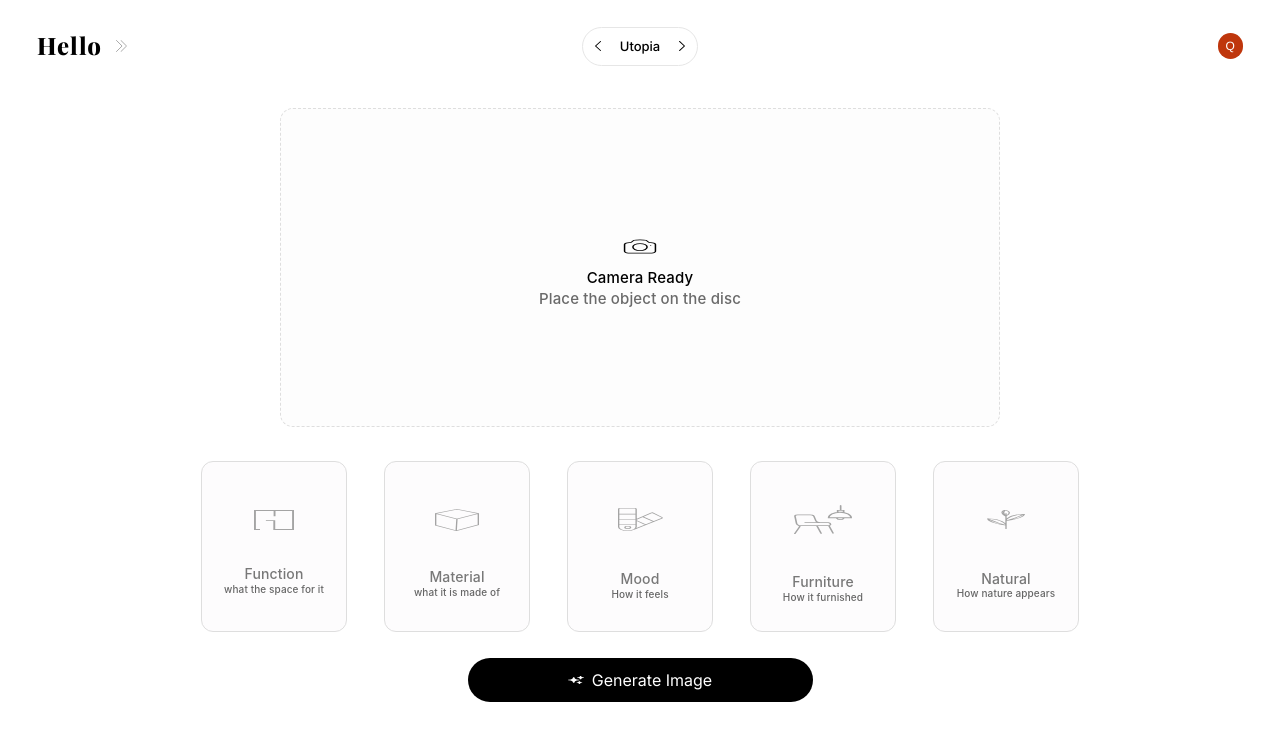
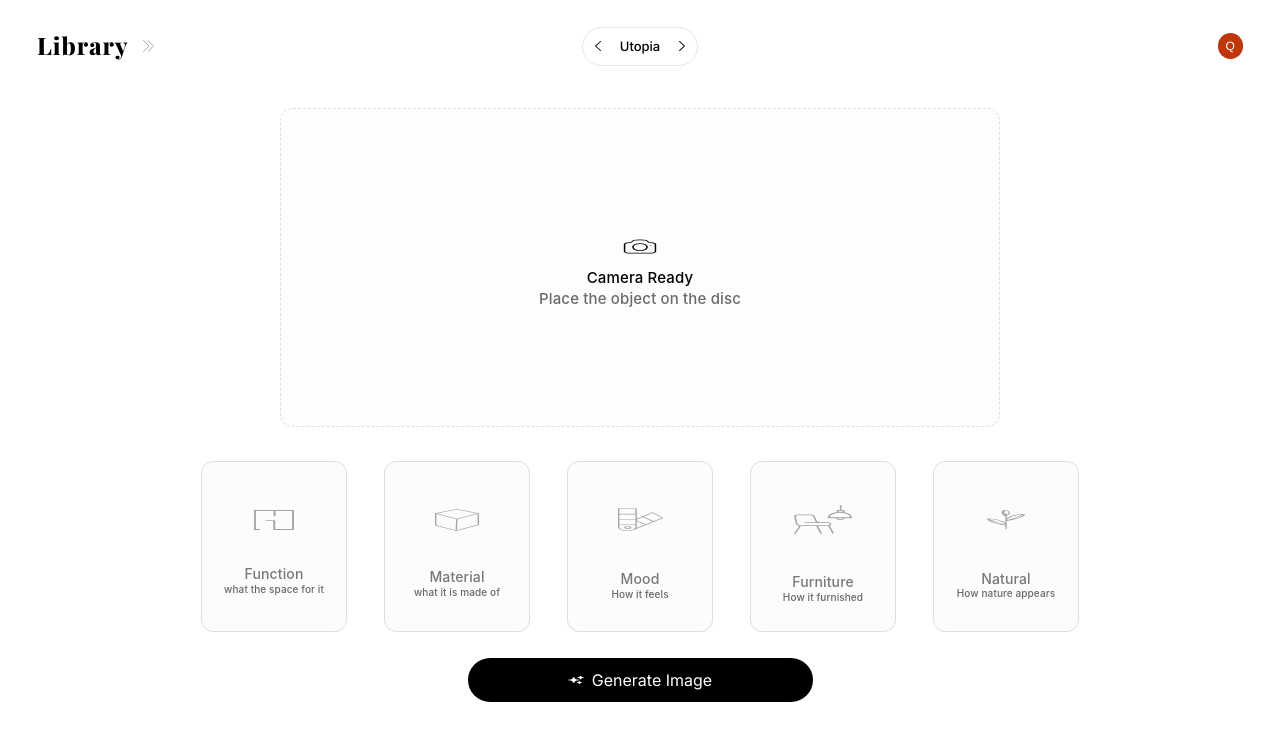
Before and after one commit to vincentlow02/utopia, a React (Vite) app in the folder frontend/: page / in a window 1280 px wide. Shown: the top 740 px of the page. Built offline with nearby package versions, Linux system fonts and the light colour scheme.

Commit message:
chore(utopia): change Hello page title to Library in all translation locales

```diff
--- a/frontend/src/features/utopia/components/UtopiaCollectionScreen.tsx
+++ b/frontend/src/features/utopia/components/UtopiaCollectionScreen.tsx
@@ -154,7 +154,7 @@ type UtopiaCopy = {
 
 const translations = {
   EN: {
-    pageTitles: { collection: 'Gallery', utopia: 'Hello' },
+    pageTitles: { collection: 'Gallery', utopia: 'Library' },
     views: { collection: 'Collection', utopia: 'Utopia' },
     navigation: {
       collectionNavigation: 'Collection navigation',
@@ -226,7 +226,7 @@ const translations = {
     },
   },
   JA: {
-    pageTitles: { collection: 'ギャラリー', utopia: 'こんにちは' },
+    pageTitles: { collection: 'ギャラリー', utopia: 'ライブラリ' },
     views: { collection: 'コレクション', utopia: 'Utopia' },
     navigation: {
       collectionNavigation: 'コレクションナビゲーション',
@@ -298,7 +298,7 @@ const translations = {
     },
   },
   SC: {
-    pageTitles: { collection: '档案', utopia: '你好' },
+    pageTitles: { collection: '档案', utopia: '物件库' },
     views: { collection: '收藏', utopia: 'Utopia' },
     navigation: {
       collectionNavigation: '收藏导航',
@@ -370,7 +370,7 @@ const translations = {
     },
   },
   TC: {
-    pageTitles: { collection: '檔案', utopia: '你好' },
+    pageTitles: { collection: '檔案', utopia: '物件庫' },
     views: { collection: '收藏', utopia: 'Utopia' },
     navigation: {
       collectionNavigation: '收藏導覽',
@@ -442,7 +442,7 @@ const translations = {
     },
   },
   TH: {
-    pageTitles: { collection: 'แกลเลอรี', utopia: 'สวัสดี' },
+    pageTitles: { collection: 'แกลเลอรี', utopia: 'คลังวัตถุ' },
     views: { collection: 'คอลเลกชัน', utopia: 'Utopia' },
     navigation: {
       collectionNavigation: 'การนำทางคอลเลกชัน',
```
